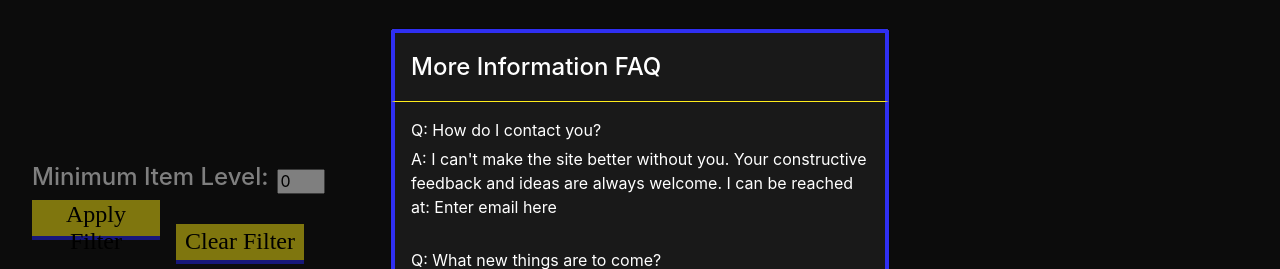
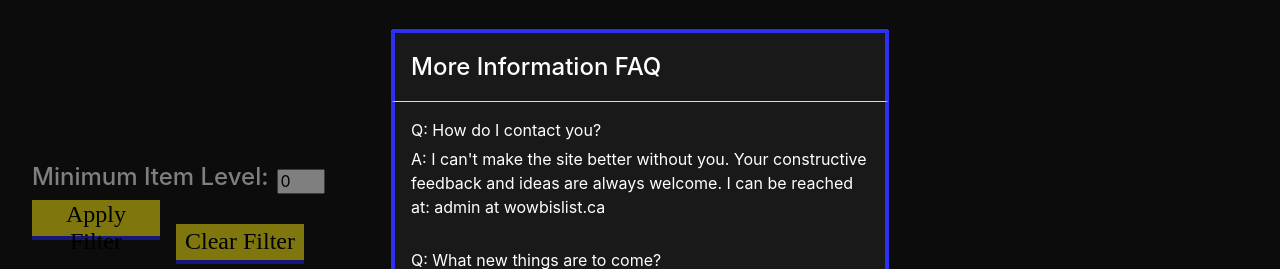
Before and after one commit to jmelnikel/WoWBiSLiST, a React (Create React App) app in the folder client/: page / in a window 1280 px wide. Both pictures are taken after a click on the button "More Info". Shown: the part 1712-1981 px from the top of the page. Built offline with nearby package versions, Linux system fonts and the light colour scheme; no server answers; a web font is replaced by a local one.

Commit message:
update email

```diff
--- a/client/src/App.js
+++ b/client/src/App.js
@@ -245,6 +245,7 @@ const App = () => {
           onClick={handleShowMoreInfo}
         >More Info
         </button>
+        <span id="siteseal"><script async type="text/javascript" src="https://seal.godaddy.com/getSeal?sealID=wPAl7VslUTuyabRaAzjjmgQ1AoLUjFDhHgGvLFlbJIvj53UuLiAAKcAxTfdq"></script></span>
       </footer>
 
       <MoreInfo
--- a/client/src/Modals/MoreInfo.jsx
+++ b/client/src/Modals/MoreInfo.jsx
@@ -25,7 +25,7 @@ const MoreInfo = (props) => {
         }}>
         <div className="moreInfo--container">
           <p>Q: How do I contact you?</p>
-          <p>A: I can't make the site better without you. Your constructive feedback and ideas are always welcome. I can be reached at: Enter email here</p>
+          <p>A: I can't make the site better without you. Your constructive feedback and ideas are always welcome. I can be reached at: admin at wowbislist.ca</p>
           <br></br>
           <p>Q: What new things are to come?</p>
           <p>A: The next phase is for you to be able to create a shopping list of your items that will tell you where to get them; all nicely organized by drop location. The final phase will allow you to upload your character so that your current items will show at the beginning of each slot and you can better compare and plan your BiS list.</p>
```
